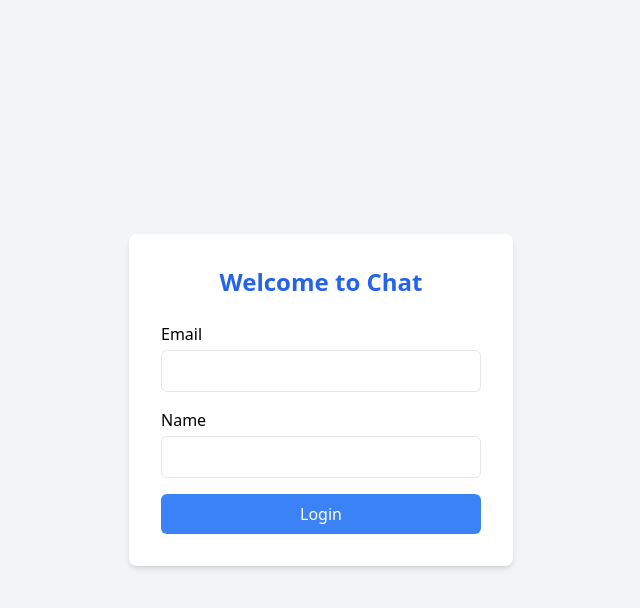
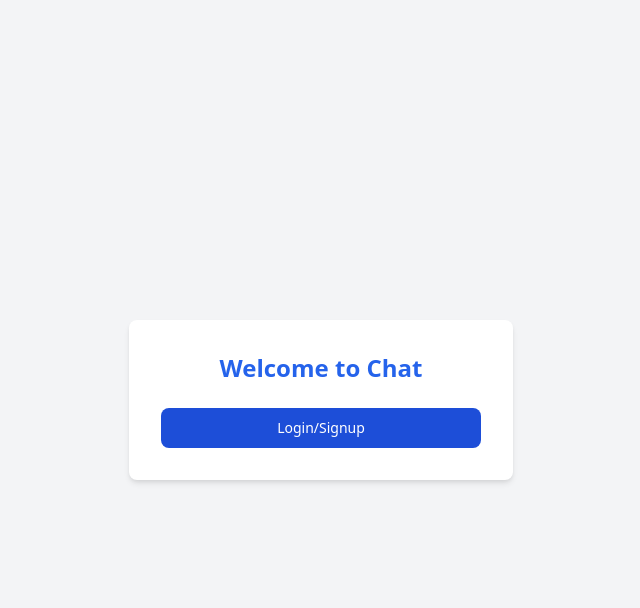
Before and after one commit to Mehulg28/Chatapp, a Flask app: page / in a window 1280 px wide. Shown: the top 608 px of the page, without its empty margins (319-959 px from the left). Run offline with Flask 3, Linux system fonts and the light colour scheme.

Commit message:
Update index.html

```diff
--- a/templates/index.html
+++ b/templates/index.html
@@ -3,23 +3,13 @@
 <head>
     <meta charset="UTF-8">
     <meta name="viewport" content="width=device-width, initial-scale=1.0">
-    <title>Telegram-like Chat</title>
+    <title>Community Chatapp</title>
     <link href="https://cdn.jsdelivr.net/npm/tailwindcss@2.2.19/dist/tailwind.min.css" rel="stylesheet">
 </head>
 <body class="bg-gray-100 flex items-center justify-center h-screen">
     <div class="bg-white p-8 rounded-lg shadow-md w-96">
         <h1 class="text-2xl font-bold mb-6 text-center text-blue-600">Welcome to Chat</h1>
-        <form action="{{ url_for('login') }}" method="post" class="space-y-4">
-            <div>
-                <label for="email" class="block mb-1 font-medium">Email</label>
-                <input type="email" id="email" name="email" required class="w-full px-3 py-2 border rounded-md">
-            </div>
-            <div>
-                <label for="name" class="block mb-1 font-medium">Name</label>
-                <input type="text" id="name" name="name" required class="w-full px-3 py-2 border rounded-md">
-            </div>
-            <button type="submit" class="w-full bg-blue-500 text-white py-2 rounded-md hover:bg-blue-600 transition duration-300">Login</button>
-        </form>
+        <a href="/login" class="flex justify-center items-center text-white bg-blue-700 hover:bg-blue-800 focus:ring-4 focus:ring-blue-300 font-medium rounded-lg text-sm px-5 py-2.5 dark:bg-blue-600 dark:hover:bg-blue-700 focus:outline-none dark:focus:ring-blue-800">Login/Signup</a>
     </div>
 </body>
 </html>
```
